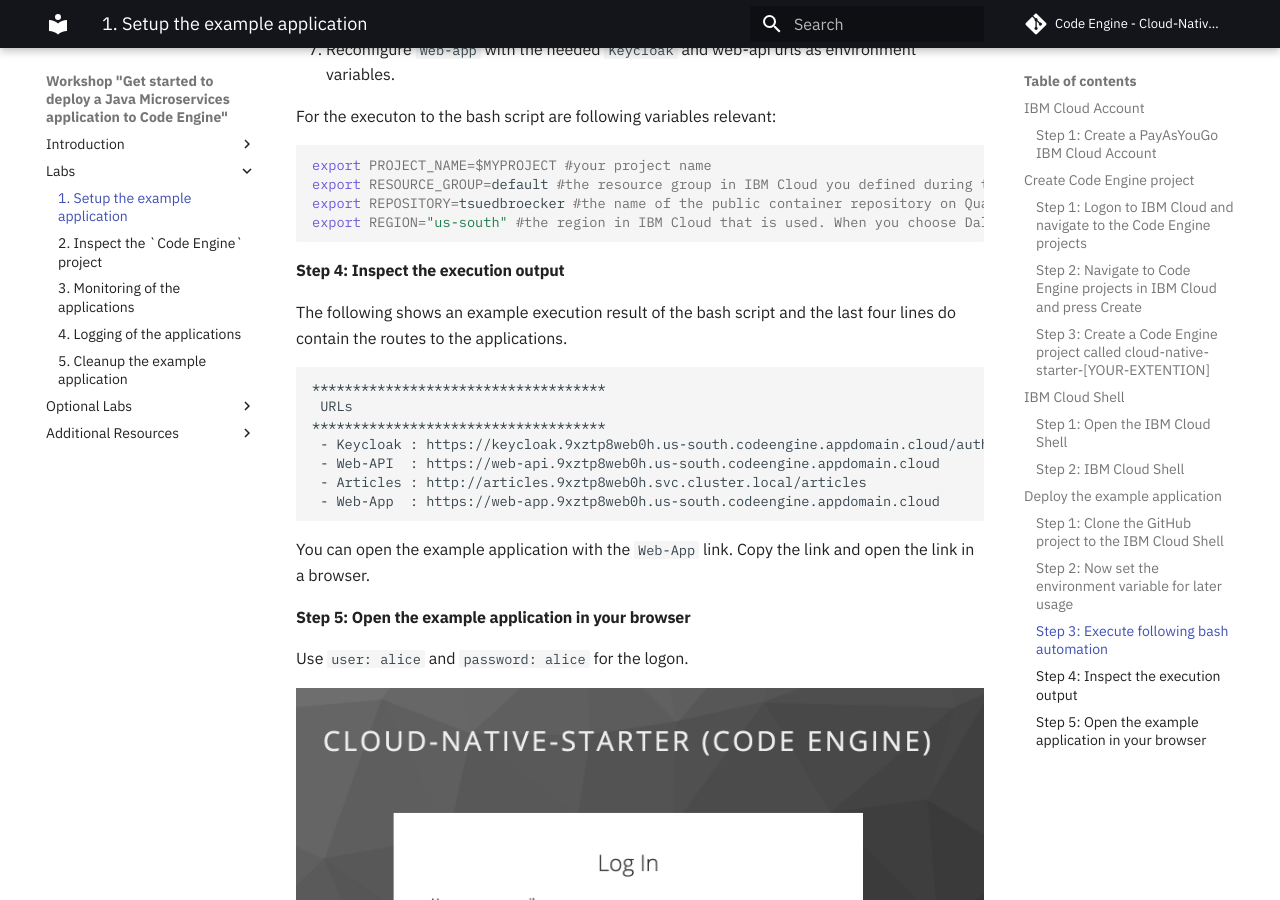
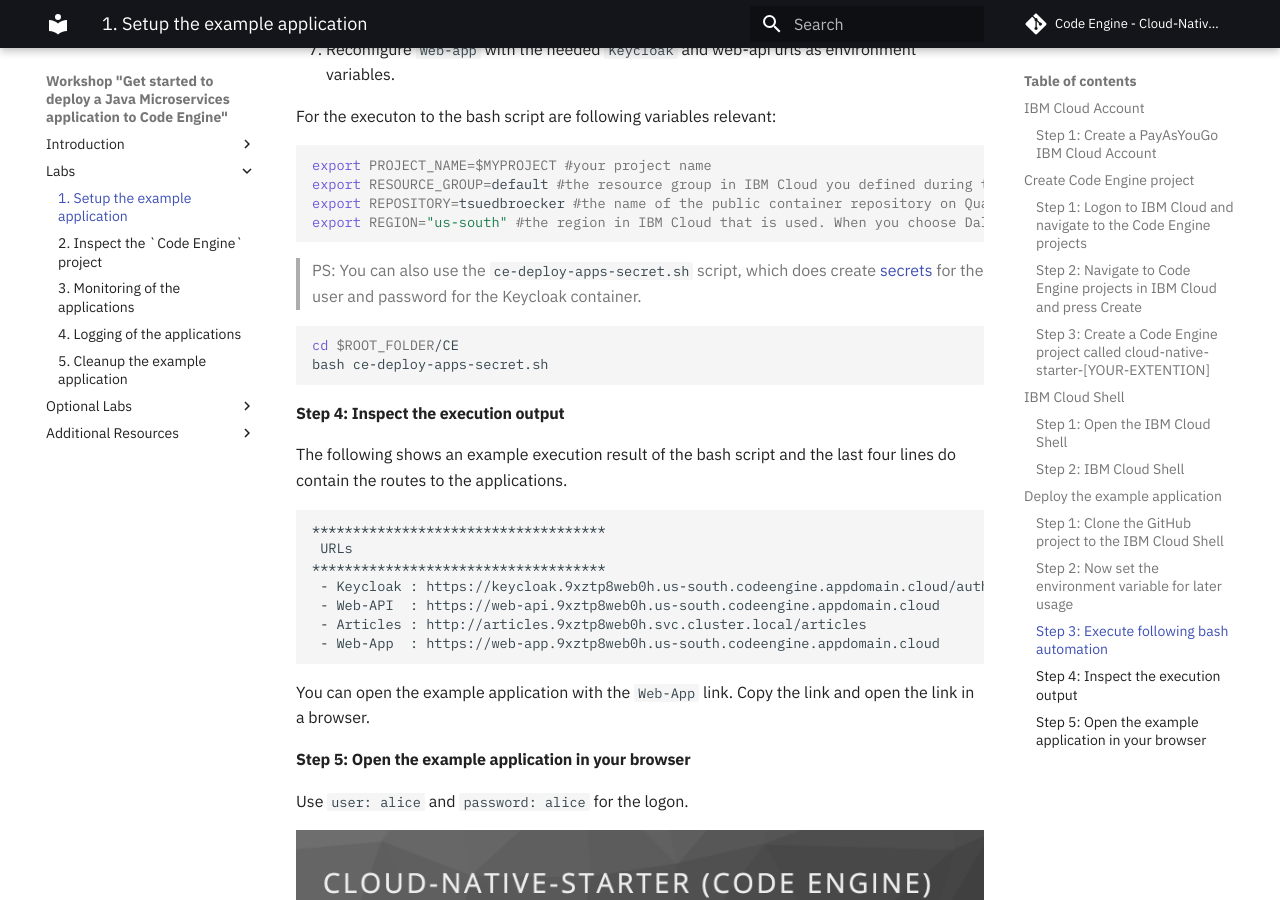
Before and after one commit to IBM/ce-cns, an MkDocs documentation site: the page built from documentation/setup-example.md, in a window 1280 px wide and 900 px high, scrolled down 3886 px. Built offline with MkDocs 1.6.1 and Material for MkDocs 9.7.7, drawn with Linux system fonts in a browser that asks for light colours; emoji names are drawn with the system emoji font; comment, search, counter and statistics services are not loaded.

Commit message:
add secret bash script

````diff
--- a/documentation/setup-example.md
+++ b/documentation/setup-example.md
@@ -110,6 +110,13 @@
 export REGION="us-south" #the region in IBM Cloud that is used. When you choose Dallas as location during the creation of the project the region is "us-south"
 ```
 
+> PS: You can also use the `ce-deploy-apps-secret.sh` script, which does create [secrets](https://cloud.ibm.com/docs/codeengine?topic=codeengine-configmap-secret) for the user and password for the Keycloak container.
+
+```sh
+cd $ROOT_FOLDER/CE
+bash ce-deploy-apps-secret.sh
+```
+
 #### Step 4: Inspect the execution output
 
 The following shows an example execution result of the bash script and the last four lines do contain the routes to the applications.
````
Also changed, not shown: 1 other file.
